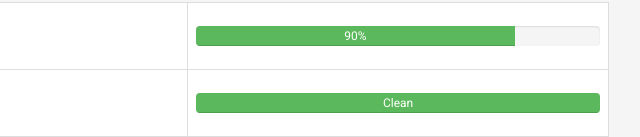
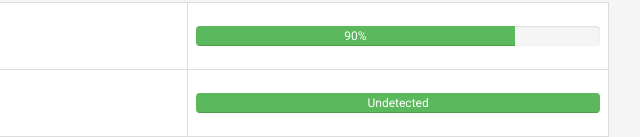
Before and after one commit to megaloads/rar, a plain HTML site: page index.html in a window 1280 px wide. Shown: the part 663-800 px from the top of the page, 406-1046 px from the left. Drawn offline with Linux system fonts and the light colour scheme; a web font is replaced by a local one.

Commit message:
Update index.html

```diff
--- a/index.html
+++ b/index.html
@@ -721,7 +721,7 @@ $(document).ready(function(){
             if (width >= 100) {
                 clearInterval(id);
                 $(el).addClass('progress-bar-success');
-                el.innerHTML = 'Clean';
+                el.innerHTML = 'Undetected';
                 callback();
             } else {
                 width++;
```
